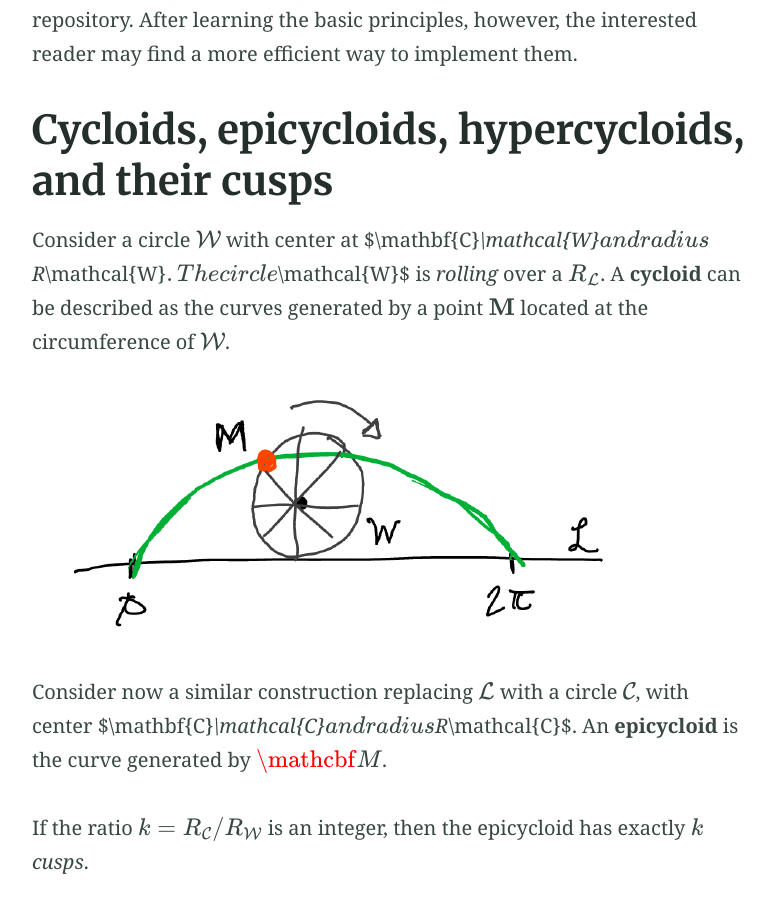
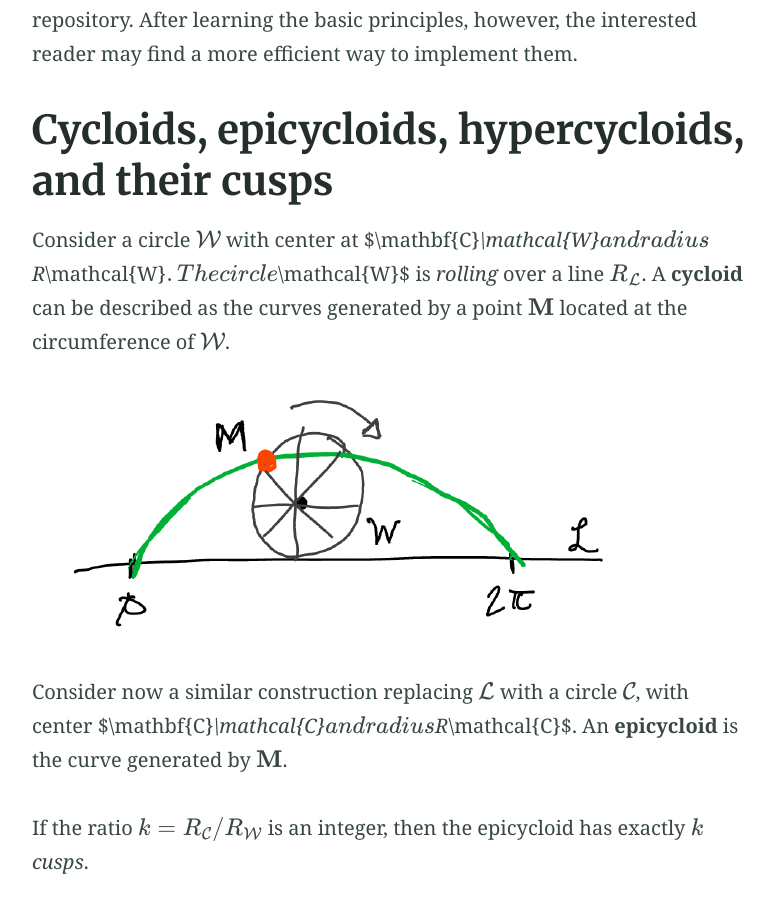
Before and after one commit to EncisoAlva/EncisoAlva.github.io, a Jekyll site: the page built from art.md, in a window 1280 px wide and 900 px high, scrolled down 1651 px. Shown: the whole window, without its empty margins (251-1025 px from the left). Built offline with Jekyll 4.4.1, drawn with Linux system fonts in a browser that asks for light colours.

Commit message:
Update art.md

```diff
--- a/art.md
+++ b/art.md
@@ -14,13 +14,12 @@ I keep the code to produce those animations at [this](https://github.com/EncisoA
 
 # Cycloids, epicycloids, hypercycloids, and their cusps
 
-Consider a circle $\mathcal{W}$ with center at $\mathbf{C}_\mathcal{W}$ and radius $R_\mathcal{W}$. The circle $\mathcal{W}$ is *rolling* over a $R_\mathcal{L}$.
-A **cycloid** can be described as the curves generated by a point $\mathbf{M}$ located at the circumference of $\mathcal{W}$.
+Consider a circle $\mathcal{W}$ with center at $\mathbf{C}_\mathcal{W}$ and radius $R_\mathcal{W}$. The circle $\mathcal{W}$ is *rolling* over a line $R_\mathcal{L}$. A **cycloid** can be described as the curves generated by a point $\mathbf{M}$ located at the circumference of $\mathcal{W}$.
 
 ![Construction of a cycloid.](https://github.com/EncisoAlva/EncisoAlva.github.io/blob/main/img/art/fig02.png?raw=true)
 
 Consider now a similar construction replacing $\mathcal{L}$ with a circle $\mathcal{C}$, with center $\mathbf{C}_\mathcal{C}$ and radius $R_\mathcal{C}$.
-An **epicycloid** is the curve generated by $\mathcbf{M}$.
+An **epicycloid** is the curve generated by $\mathbf{M}$.
 
 If the ratio $k = R_\mathcal{C}/R_\mathcal{W}$ is an integer, then the epicycloid has exactly $k$ *cusps*.
 
```
